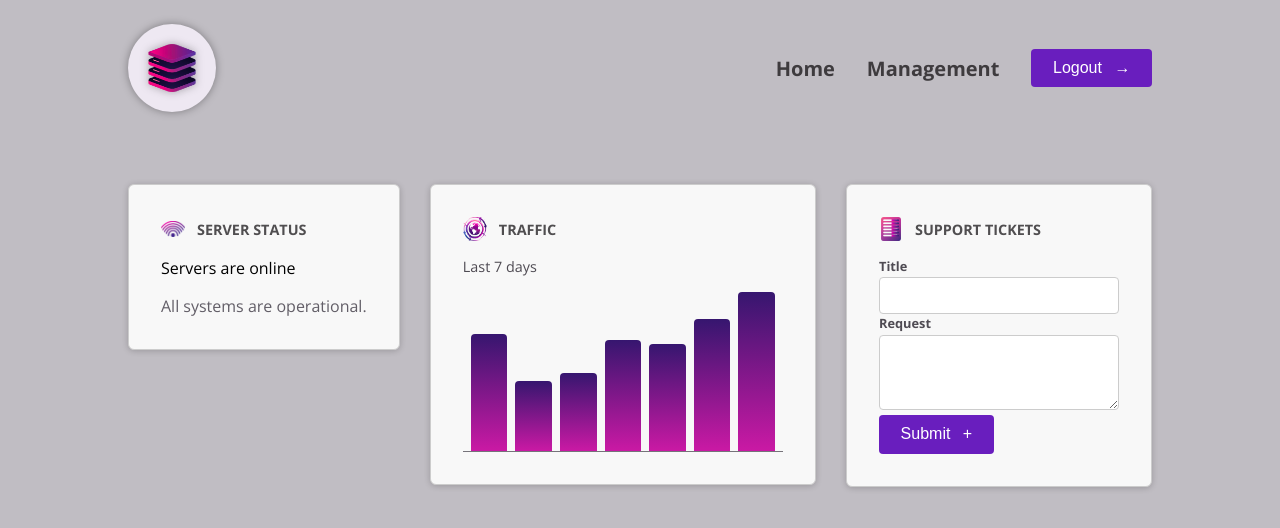
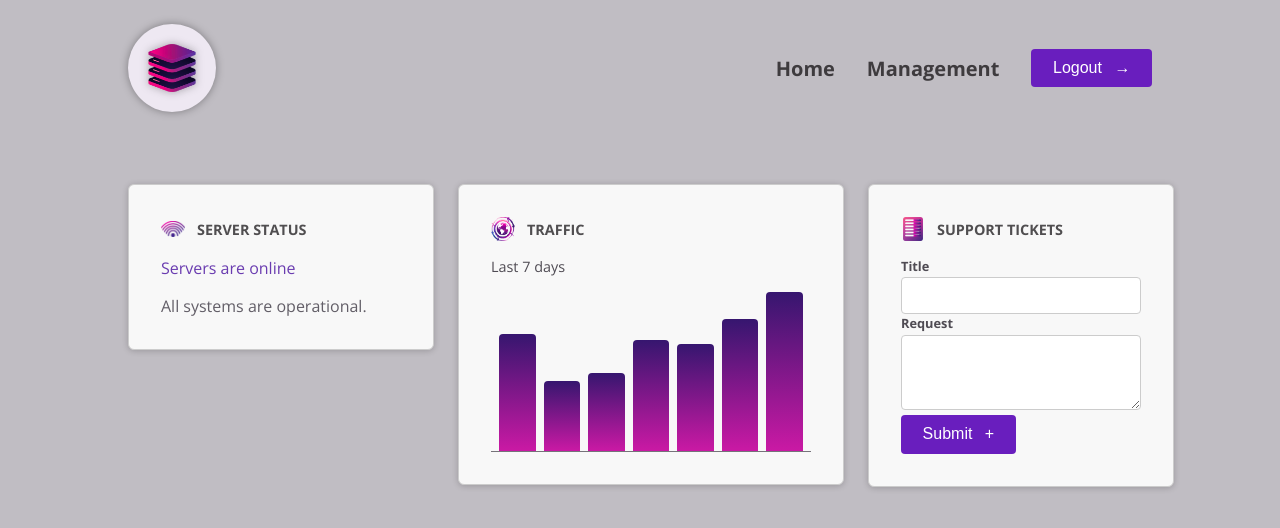
Before and after one commit to Syed-Bilal-Haider-Engineer/Content-Management-Protocol, an Angular app: page / in a window 1280 px wide. Shown: the top 528 px of the page. Built offline with nearby package versions, Linux system fonts and the light colour scheme.

Commit message:
Added host selector  and removed unnecessary element.

```diff
--- a/src/app/dashboard/dashboard-item/dashboard-item.component.css
+++ b/src/app/dashboard/dashboard-item/dashboard-item.component.css
@@ -1,4 +1,4 @@
-.dashboard-item {
+:host {
   display: block;
   padding: 1rem;
   border: 1px solid #ccc;
@@ -7,7 +7,7 @@
   box-shadow: 0 1px 6px 0 rgba(0, 0, 0, 0.2);
 }
 
-.dashboard-item header {
+:host header {
   display: flex;
   padding: 0;
   gap: 0.75rem;
@@ -15,7 +15,7 @@
   margin-bottom: 1rem;
 }
 
-.dashboard-item header img {
+:host header img {
   width: 1.5rem;
   height: 1.5rem;
   object-fit: contain;
@@ -29,7 +29,7 @@
 }
 
 @media (min-width: 768px) {
-  .dashboard-item {
+  :host {
     padding: 2rem;
   }
 }
--- a/src/app/dashboard/dashboard-item/dashboard-item.component.html
+++ b/src/app/dashboard/dashboard-item/dashboard-item.component.html
@@ -1,9 +1,7 @@
-<div class="dashboard-item">
-       <article>
+ <article>
         <header>
           <img src={{image.src}} alt={{image.alt}} />
           <h2>{{title}}</h2>
         </header>
         <ng-content/>
     </article>
-</div>
--- a/src/app/dashboard/server-status/server-status.component.html
+++ b/src/app/dashboard/server-status/server-status.component.html
@@ -1,4 +1,8 @@
-<div>
+<div [ngClass]="{
+  'status-online': currentStatus === 'online',
+  'status-offline': currentStatus === 'offline',
+  'status-unknown': currentStatus === 'unknown'
+}" id="status">
   @if (currentStatus === 'online') {
     <p>Servers are online</p>
     <p>All systems are operational.</p>
--- a/src/app/dashboard/server-status/server-status.component.ts
+++ b/src/app/dashboard/server-status/server-status.component.ts
@@ -1,9 +1,10 @@
+import { CommonModule } from '@angular/common';
 import { Component } from '@angular/core';
 
 @Component({
   selector: 'app-server-status',
   standalone: true,
-  imports: [],
+  imports: [CommonModule],
   templateUrl: './server-status.component.html',
   styleUrl: './server-status.component.css'
 })
--- a/src/app/dashboard/tickets/tickets.component.css
+++ b/src/app/dashboard/tickets/tickets.component.css
@@ -1,33 +1,33 @@
-#tickets {
+:host {
   display: flex;
   flex-direction: column;
   gap: 1.5rem;
 }
 
-#tickets ul {
+:host ul {
   list-style: none;
   margin: 0;
   padding: 0;
   width: 15rem;
 }
 
-#tickets li {
+:host li {
   margin: 0.5rem 0;
 }
 
-#tickets p {
+:host p {
   margin: 0;
   color: #4f4b53;
 }
 
-#tickets h2 {
+:host h2 {
   margin: 0;
   font-size: 1.1rem;
   color: #38343c;
 }
 
 @media (min-width: 768px) {
-  #tickets {
+  :host {
     flex-direction: row;
   }
 }
--- a/src/app/dashboard/tickets/tickets.component.html
+++ b/src/app/dashboard/tickets/tickets.component.html
@@ -1,3 +1 @@
-<div id="status">
  <app-new-ticket></app-new-ticket>
-</div>
--- a/src/app/dashboard/traffic/traffic.component.css
+++ b/src/app/dashboard/traffic/traffic.component.css
@@ -1,5 +1,5 @@
 
-#traffic {
+:host {
   display: block;
   width: 15rem;
 }
@@ -27,7 +27,7 @@
 }
 
 @media (min-width: 768px) {
-  #traffic {
+  :host {
     width: 20rem;
   }
 }
--- a/src/app/dashboard/traffic/traffic.component.html
+++ b/src/app/dashboard/traffic/traffic.component.html
@@ -1,9 +1,6 @@
-<div id="traffic">
   <p>Last 7 days</p>
-
   <div id="chart">
     @for (dataPoint of dummyTrafficData; track dataPoint.id) {
     <div [style.height]="(dataPoint.value / maxTraffic) * 100 + '%'"></div>
     }
   </div>
-</div>
```
Also changed, not shown: 1 other file (tests, documents, lock files or other folders). Lines whose indentation alone changed are shown as unchanged.
